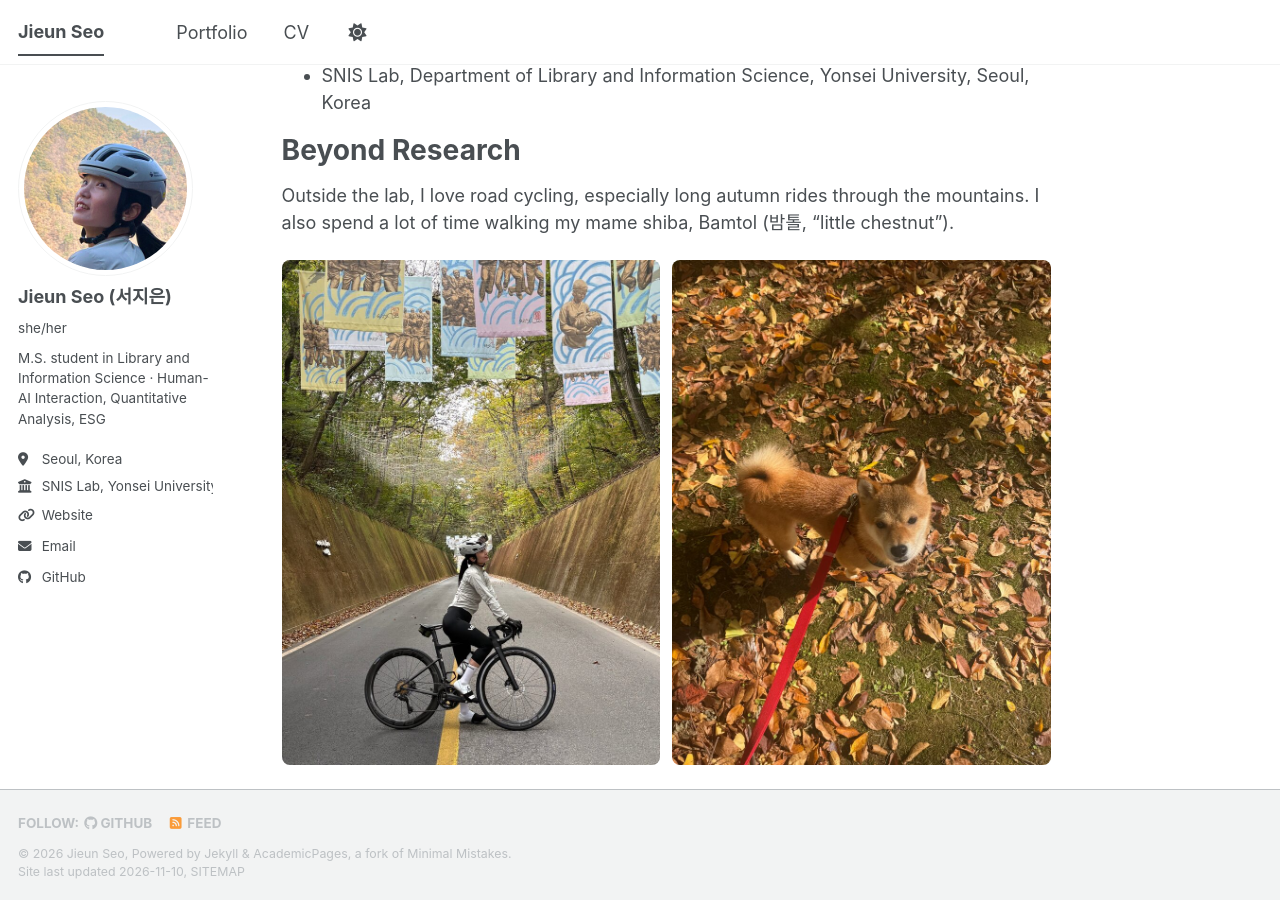
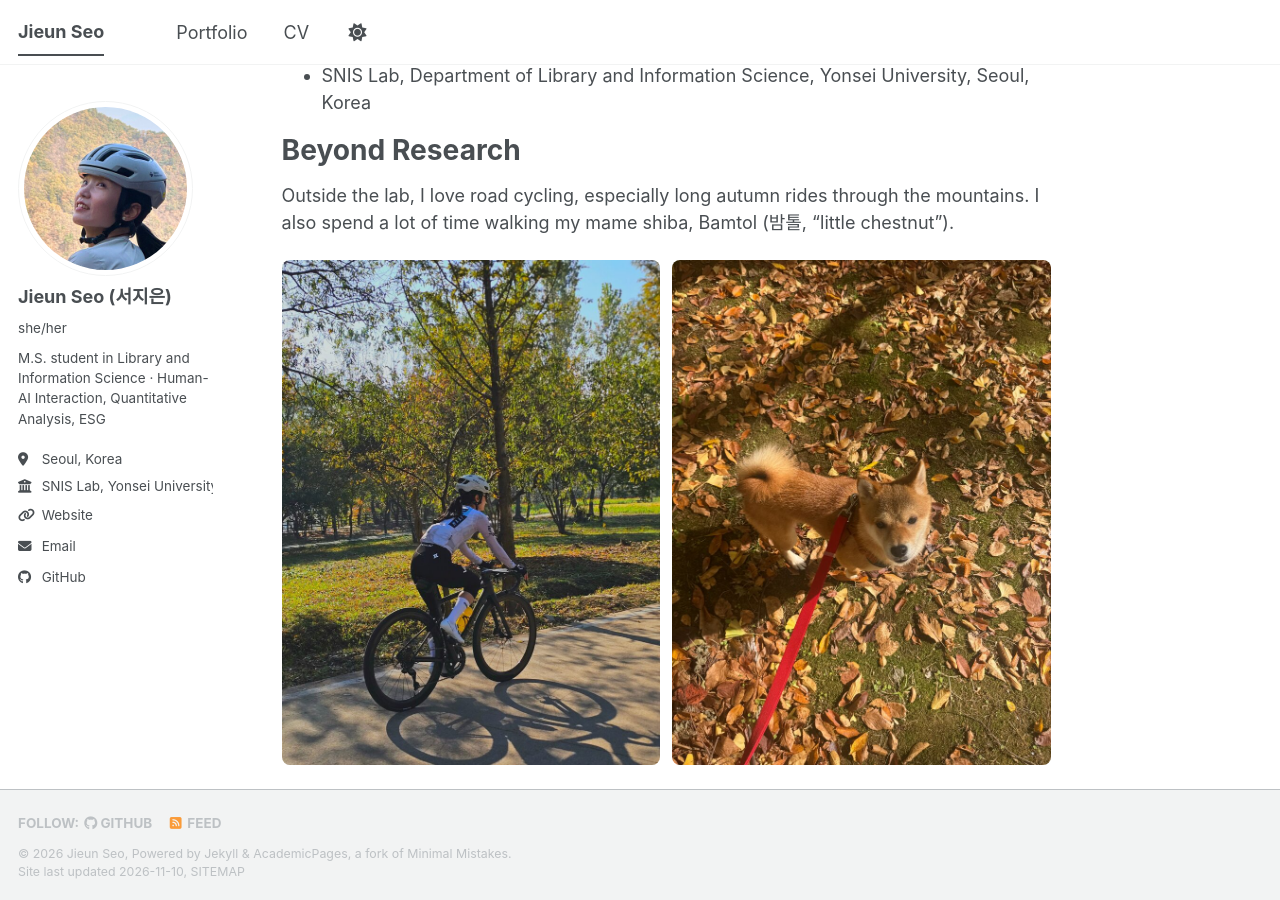
Before and after one commit to jeseo-lab/jeseo-lab.github.io, a Jekyll site: the page built from _pages/about.md, in a window 1280 px wide and 900 px high, scrolled down 1067 px. Built offline with Jekyll 4.4.1, drawn with Linux system fonts in a browser that asks for light colours; a script bundle is joined from its source files by our own code; a style sheet for code colours, icons or effects is not loaded.

Commit message:
Use an action riding photo in Beyond Research
Co-Authored-By: Claude Opus 5.5 <noreply@anthropic.com>
Claude-Session: https://claude.ai/code/session_01Xz6g3naNP6PK7wtFLW5wtR

```diff
--- a/_pages/about.md
+++ b/_pages/about.md
@@ -40,6 +40,6 @@ Beyond Research
 Outside the lab, I love road cycling, especially long autumn rides through the mountains. I also spend a lot of time walking my mame shiba, Bamtol (밤톨, "little chestnut").
 
 <div style="display:flex; gap:12px; flex-wrap:wrap; margin-top:0.5em;">
-  <img src="/images/beyond-cycling.jpg" alt="Jieun road cycling on a forest road" style="flex:1 1 240px; width:100%; min-width:0; border-radius:8px;">
+  <img src="/images/beyond-cycling.jpg" alt="Jieun riding a road bike along a tree-lined path" style="flex:1 1 240px; width:100%; min-width:0; border-radius:8px;">
   <img src="/images/beyond-dog.jpg" alt="Bamtol, Jieun's mame shiba, on a walk among autumn leaves" style="flex:1 1 240px; width:100%; min-width:0; border-radius:8px;">
 </div>
```
Also changed, not shown: images/beyond-cycling.jpg.
